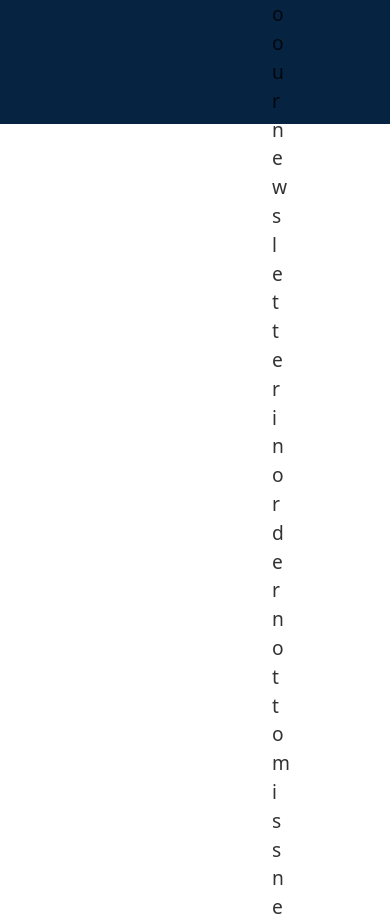
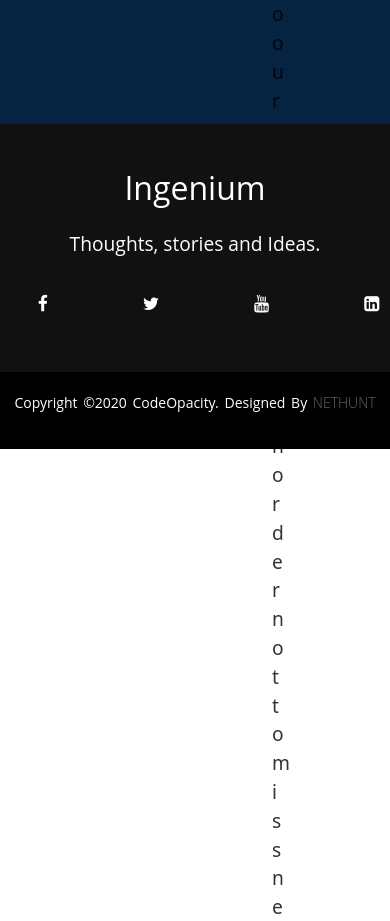
Before and after one commit to PriyanshuChatterjee/Ingenium-OwmDemo, a plain HTML site: page index.html in a window 390 px wide. Shown: the part 3680-4601 px from the top of the page. Drawn offline with nearby package versions, Linux system fonts and the light colour scheme.

```diff
--- a/css/style.css
+++ b/css/style.css
@@ -312,43 +312,6 @@ body{
     opacity: 1;
 }
 
-/* Style the form element with a border around it */
-/* form {
-    border: 4px solid #f1f1f1;
-} */
-
-  /* Add some padding and a grey background color to containers */
-/* .news-container {
-    padding: 20px;
-    background-color: #f1f1f1;
-} */
-
-  /* Style the input elements and the submit button */
-/* input[type=text], input[type=submit] {
-    width: 100%;
-    padding: 12px;
-    margin: 8px 0;
-    display: inline-block;
-    border: 1px solid #ccc;
-    box-sizing: border-box;
-}
-
-  /* Add margins to the checkbox */
-/* input[type=checkbox] {
-    margin-top: 16px;
-} */
-
-  /* Style the submit button */
-/* input[type=submit] {
-    background-color: #04AA6D;
-    color: white;
-    border: none;
-}
-
-input[type=submit]:hover {
-    opacity: 0.8;
-} */
-
 .newsletter{
     background-color: rgb(6, 36, 65);
 }
@@ -410,3 +373,79 @@ input[type=submit]:hover {
     background-color: #f9a826;
     border-color: #f9a826
 }
+
+footer{
+    position: relative;
+    bottom: 0;
+    left: 0;
+    right: 0;
+    background: #111;
+    height: auto;
+    width: 100vw;
+    font-family: "Open Sans";
+    padding-top: 40px;
+    color: #fff;
+}
+.footer-content{
+    display: flex;
+    align-items: center;
+    justify-content: center;
+    flex-direction: column;
+    text-align: center;
+}
+.footer-content h3{
+    font-size: 2.0rem;
+    font-weight: 400;
+    text-transform: capitalize;
+    line-height: 3rem;
+}
+.footer-content p{
+    max-width: 500px;
+    margin: 10px auto;
+    line-height: 28px;
+    font-size: 1.2rem;
+}
+.socials{
+    list-style: none;
+    display: flex;
+    align-items: center;
+    justify-content: center;
+    margin: 1rem 0 3rem 0;
+}
+.socials li{
+    margin: 8px 35px;
+}
+.socials a{
+    text-decoration: none;
+    color: #fff;
+}
+.socials a i{
+    font-size: 1.1rem;
+    transition: color .4s ease;
+
+}
+.socials a:hover i{
+    color: aqua;
+}
+
+.footer-bottom{
+    background: #000;
+    width: 100vw;
+    padding: 20px 0;
+    text-align: center;
+}
+.footer-bottom p{
+    font-size: 14px;
+    word-spacing: 2px;
+    text-transform: capitalize;
+}
+.footer-bottom span{
+    text-transform: uppercase;
+    opacity: .4;
+    font-weight: 200;
+}
+
+.fa{
+    padding-left: 10px;
+    padding-right: 15px;
+}
--- a/index.html
+++ b/index.html
@@ -7,6 +7,7 @@
   <meta name="viewport" content="width=device-width, initial-scale=1.0">
   <link href="https://cdn.jsdelivr.net/npm/bootstrap@5.0.0-beta3/dist/css/bootstrap.min.css" rel="stylesheet"
     integrity="sha384-eOJMYsd53ii+scO/bJGFsiCZc+5NDVN2yr8+0RDqr0Ql0h+rP48ckxlpbzKgwra6" crossorigin="anonymous">
+  <link rel="stylesheet" href="https://stackpath.bootstrapcdn.com/font-awesome/4.7.0/css/font-awesome.min.css">
   <link rel="stylesheet" href="css/style.css">
   <title>Ingenium || AoT Web Magazine</title>
 </head>
@@ -155,6 +156,24 @@
     </div>
   </div>
 
+  <div class="foot-con">
+    <footer>
+      <div class="footer-content">
+        <h3>Ingenium</h3>
+        <p>Thoughts, stories and Ideas.</p>
+        <ul class="socials">
+          <li><a href="#"><i class="fa fa-facebook"></i></a></li>
+          <li><a href="#"><i class="fa fa-twitter"></i></a></li>
+          <li><a href="#"><i class="fa fa-youtube"></i></a></li>
+          <li><a href="#"><i class="fa fa-linkedin-square"></i></a></li>
+        </ul>
+      </div>
+      <div class="footer-bottom">
+        <p>copyright &copy;2020 codeOpacity. designed by <span>nethunt</span></p>
+      </div>
+    </footer>
+  </div>
+
   <script src="https://cdn.jsdelivr.net/npm/bootstrap@5.0.0-beta3/dist/js/bootstrap.bundle.min.js"
     integrity="sha384-JEW9xMcG8R+pH31jmWH6WWP0WintQrMb4s7ZOdauHnUtxwoG2vI5DkLtS3qm9Ekf"
     crossorigin="anonymous"></script>
```
